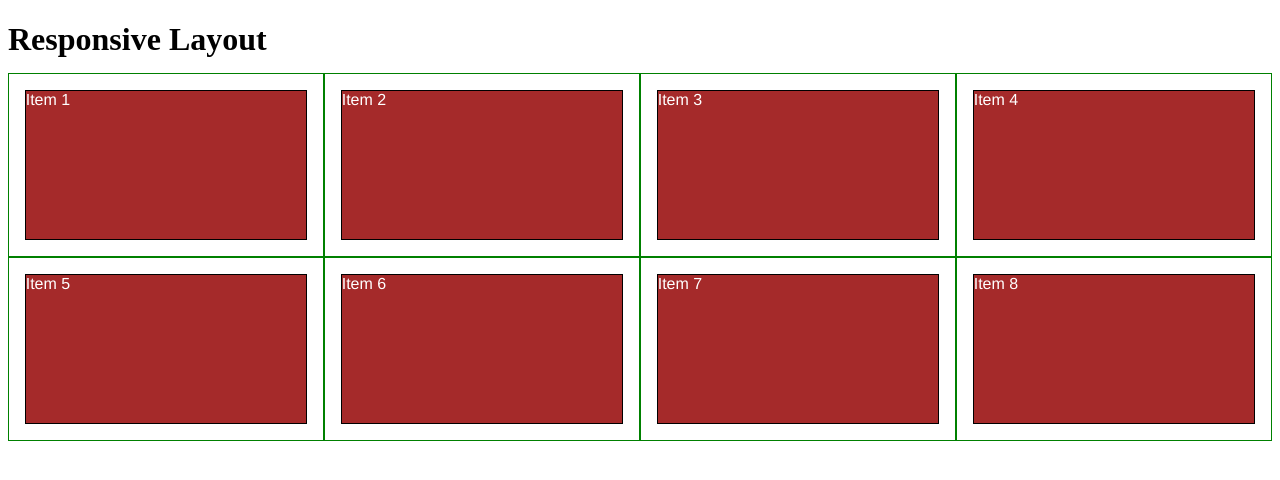
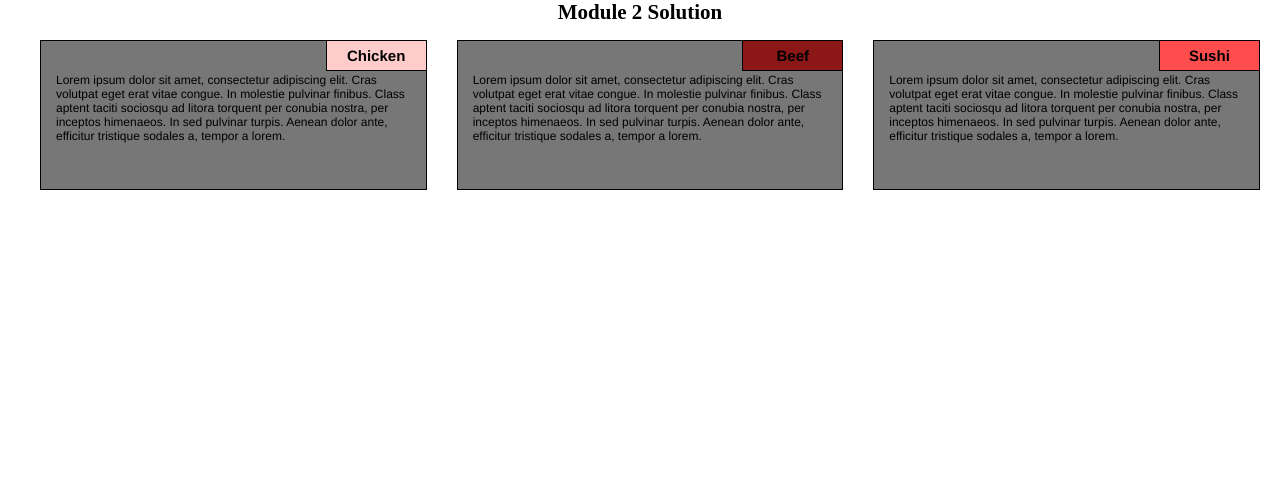
Before and after one commit to XxMyrabellexX/coursera-test, a plain HTML site: page mod2solution/index.html in a window 1280 px wide. Drawn offline with Linux system fonts and the light colour scheme.

Commit message:
Finished Solution

```diff
--- a/mod2solution/index.html
+++ b/mod2solution/index.html
@@ -1,137 +1,39 @@
 <!DOCTYPE html>
 <html>
+
 <head>
 <meta charset="utf-8">
 <meta name="viewport" content="width=device-width, initial-scale=1">
-<title>Responsive Layout</title>
-<style>
+<title>Module 2 Solution</title>
+<link rel="stylesheet" type="text/css" href="style.css">
+</head>
 
-/********** Base styles **********/
-* {
-  box-sizing: border-box;
-}
-h1 {
-  margin-bottom: 15px;
-}
-
-p {
-  border: 1px solid black;
-  background-color: #A52A2A;
-  width: 90%;
-  height: 150px;
-  margin-right: auto;
-  margin-left: auto;
-  font-family: Helvetica;
-  color: white;
-}
-
-/* Simple Responsive Framework. */
-.row {
-  width: 100%;
-}
-
-/********** Large devices only **********/
-@media (min-width: 1200px) {
-  .col-lg-1, .col-lg-2, .col-lg-3, .col-lg-4, .col-lg-5, .col-lg-6, .col-lg-7, .col-lg-8, .col-lg-9, .col-lg-10, .col-lg-11, .col-lg-12 {
-    float: left;
-    border: 1px solid green;
-  }
-  .col-lg-1 {
-    width: 8.33%;
-  }
-  .col-lg-2 {
-    width: 16.66%;
-  }
-  .col-lg-3 {
-    width: 25%;
-  }
-  .col-lg-4 {
-    width: 33.33%;
-  }
-  .col-lg-5 {
-    width: 41.66%;
-  }
-  .col-lg-6 {
-    width: 50%;
-  }
-  .col-lg-7 {
-    width: 58.33%;
-  }
-  .col-lg-8 {
-    width: 66.66%;
-  }
-  .col-lg-9 {
-    width: 74.99%;
-  }
-  .col-lg-10 {
-    width: 83.33%;
-  }
-  .col-lg-11 {
-    width: 91.66%;
-  }
-  .col-lg-12 {
-    width: 100%;
-  }
-}
-
-/********** Medium devices only **********/
-@media (min-width: 992px) and (max-width: 1199px) {
-  .col-md-1, .col-md-2, .col-md-3, .col-md-4, .col-md-5, .col-md-6, .col-md-7, .col-md-8, .col-md-9, .col-md-10, .col-md-11, .col-md-12 {
-    float: left;
-    border: 1px solid green;
-  }
-  .col-md-1 {
-    width: 8.33%;
-  }
-  .col-md-2 {
-    width: 16.66%;
-  }
-  .col-md-3 {
-    width: 25%;
-  }
-  .col-md-4 {
-    width: 33.33%;
-  }
-  .col-md-5 {
-    width: 41.66%;
-  }
-  .col-md-6 {
-    width: 50%;
-  }
-  .col-md-7 {
-    width: 58.33%;
-  }
-  .col-md-8 {
-    width: 66.66%;
-  }
-  .col-md-9 {
-    width: 74.99%;
-  }
-  .col-md-10 {
-    width: 83.33%;
-  }
-  .col-md-11 {
-    width: 91.66%;
-  }
-  .col-md-12 {
-    width: 100%;
-  }
-}
-
-</style>
-</head>
 <body>
-<h1>Responsive Layout</h1>
+<h1>Module 2 Solution</h1>
 
 <div class="row">
-  <div class="col-lg-3 col-md-6"><p>Item 1</p></div>
-  <div class="col-lg-3 col-md-6"><p>Item 2</p></div>
-  <div class="col-lg-3 col-md-6"><p>Item 3</p></div>
-  <div class="col-lg-3 col-md-6"><p>Item 4</p></div>
-  <div class="col-lg-3 col-md-6"><p>Item 5</p></div>
-  <div class="col-lg-3 col-md-6"><p>Item 6</p></div>
-  <div class="col-lg-3 col-md-6"><p>Item 7</p></div>
-  <div class="col-lg-3 col-md-6"><p>Item 8</p></div>
+
+  <div class="col-lg-4 col-md-6">
+  <div class="Table">
+  <h2 id="Chicken">Chicken</h2>
+  <p>Lorem ipsum dolor sit amet, consectetur adipiscing elit. Cras volutpat eget erat vitae congue. In molestie pulvinar finibus. Class aptent taciti sociosqu ad litora torquent per conubia nostra, per inceptos himenaeos. In sed pulvinar turpis. Aenean dolor ante, efficitur tristique sodales a, tempor a lorem.</p>
+  </div>
+  </div>
+
+  <div class="col-lg-4 col-md-6">
+  <div class="Table">
+  <h2 id="Beef">Beef</h2>
+  <p>Lorem ipsum dolor sit amet, consectetur adipiscing elit. Cras volutpat eget erat vitae congue. In molestie pulvinar finibus. Class aptent taciti sociosqu ad litora torquent per conubia nostra, per inceptos himenaeos. In sed pulvinar turpis. Aenean dolor ante, efficitur tristique sodales a, tempor a lorem.</p>
+  </div>
+  </div>
+
+  <div id="Clearme" class="col-lg-4">
+  <div class="Table">
+  <h2 id="Sushi">Sushi</h2>
+  <p>Lorem ipsum dolor sit amet, consectetur adipiscing elit. Cras volutpat eget erat vitae congue. In molestie pulvinar finibus. Class aptent taciti sociosqu ad litora torquent per conubia nostra, per inceptos himenaeos. In sed pulvinar turpis. Aenean dolor ante, efficitur tristique sodales a, tempor a lorem.</p>
+  </div>
+  </div>
+
 </div>
 
 </body>
--- /dev/null
+++ b/mod2solution/style.css
@@ -0,0 +1,156 @@
+/********** Base styles **********/
+* {
+  box-sizing: border-box;
+  margin: 0;
+  padding: 0;
+  font-size: 12px;
+}
+
+h1 {
+  margin-bottom: 15px;
+  text-align:center;
+  font-size: 1.75em;
+}
+
+div {
+  position: relative;
+  padding-left: 15px;
+  padding-right: 15px;
+  padding-bottom: 15px;
+  }
+
+.Table {
+  border: 1px solid black;
+  background-color: #777777;
+  width: 100%;
+  height: 150px;
+  font-family: Helvetica;
+  color: #000000;
+  margin-left: 10px;
+  margin-right: 10px;
+  padding-top: 32px;
+}
+
+h2 {
+  width: 100px;
+  height: 30px;
+  border-bottom: 1px solid black;
+  border-left: 1px solid black;
+  position: absolute;
+  top: 0;
+  right: 0px;
+  font-size: 1.25em
+}
+
+#Chicken {
+  text-align: center;
+  line-height: 30px;
+  background-color: #ffcccc;
+}
+
+#Beef {
+  text-align: center;
+  line-height: 30px;
+  background-color: #8B1717;
+}
+
+#Sushi {
+  text-align: center;
+  line-height: 30px;
+  background-color: #ff4d4d;
+}
+
+
+/* Simple Responsive Framework. */
+.row {
+  width: 100%;
+}
+
+/********** Large devices only **********/
+@media (min-width: 992px) {
+  .col-lg-1, .col-lg-2, .col-lg-3, .col-lg-4, .col-lg-5, .col-lg-6, .col-lg-7, .col-lg-8, .col-lg-9, .col-lg-10, .col-lg-11, .col-lg-12 {
+    float: left;
+  }
+  .col-lg-1 {
+    width: 8.33%;
+  }
+  .col-lg-2 {
+    width: 16.66%;
+  }
+  .col-lg-3 {
+    width: 25%;
+  }
+  .col-lg-4 {
+    width: 33.33%;
+  }
+  .col-lg-5 {
+    width: 41.66%;
+  }
+  .col-lg-6 {
+    width: 50%;
+  }
+  .col-lg-7 {
+    width: 58.33%;
+  }
+  .col-lg-8 {
+    width: 66.66%;
+  }
+  .col-lg-9 {
+    width: 74.99%;
+  }
+  .col-lg-10 {
+    width: 83.33%;
+  }
+  .col-lg-11 {
+    width: 91.66%;
+  }
+  .col-lg-12 {
+    width: 100%;
+  }
+}
+
+/********** Medium devices only **********/
+@media (min-width: 768px) and (max-width: 991px) {
+  .col-md-1, .col-md-2, .col-md-3, .col-md-4, .col-md-5, .col-md-6, .col-md-7, .col-md-8, .col-md-9, .col-md-10, .col-md-11, .col-md-12 {
+    float: left;
+  }
+  .col-md-1 {
+    width: 8.33%;
+  }
+  .col-md-2 {
+    width: 16.66%;
+  }
+  .col-md-3 {
+    width: 25%;
+  }
+  .col-md-4 {
+    width: 33.33%;
+  }
+  .col-md-5 {
+    width: 41.66%;
+  }
+  .col-md-6 {
+    width: 50%;
+  }
+  .col-md-7 {
+    width: 58.33%;
+  }
+  .col-md-8 {
+    width: 66.66%;
+  }
+  .col-md-9 {
+    width: 74.99%;
+  }
+  .col-md-10 {
+    width: 83.33%;
+  }
+  .col-md-11 {
+    width: 91.66%;
+  }
+  .col-md-12 {
+    width: 100%;
+  }
+  #Clearme {
+    clear: both
+  }
+  }
```
